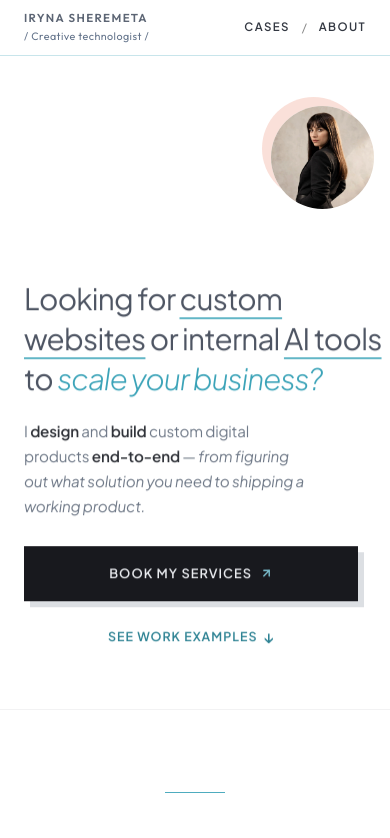
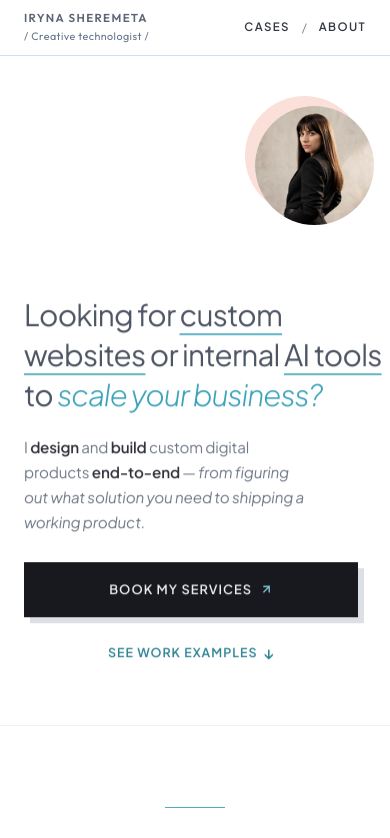
Before and after one commit to Irene2828/porfoliojuly, a Next.js app: page / in a window 390 px wide. Shown: the top 838 px of the page. Built offline with nearby package versions, Linux system fonts and the light colour scheme; no server answers; the database is empty.

Commit message:
style: mobile hero — bigger avatar and peach shadow, same gap to headline

```diff
--- a/src/app/components/Hero.css
+++ b/src/app/components/Hero.css
@@ -2001,9 +2001,9 @@
   }
   .v2-theme .hero-image-container,
   .hero-image-container {
-    width: clamp(94px, 26.5vw, 113px) !important;
-    height: clamp(94px, 26.5vw, 113px) !important;
-    box-shadow: -9px -9px 0px rgba(236, 145, 119, 0.28) !important;
+    width: clamp(108px, 30.5vw, 130px) !important;
+    height: clamp(108px, 30.5vw, 130px) !important;
+    box-shadow: -10px -10px 0px rgba(236, 145, 119, 0.28) !important;
   }
 }
 
```
